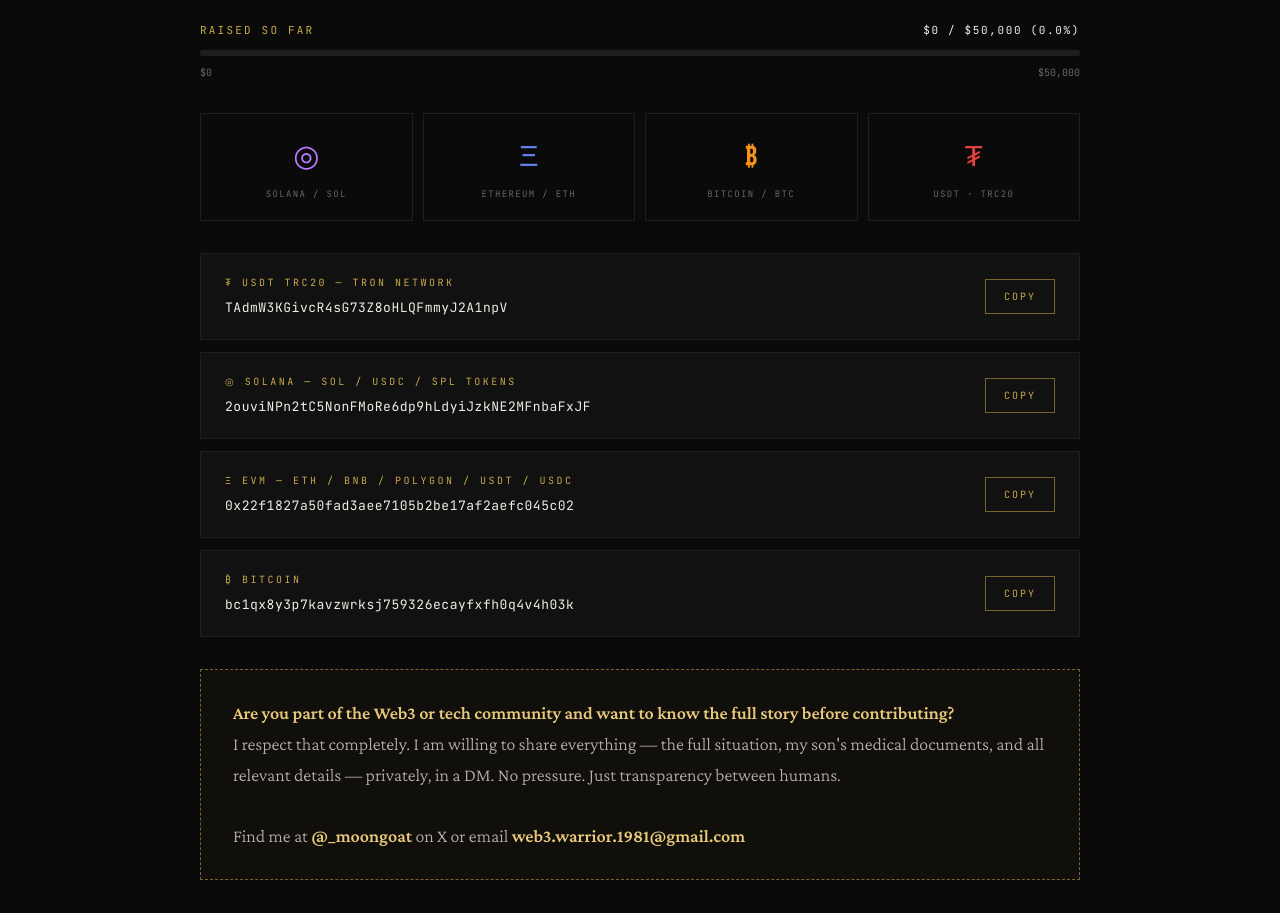
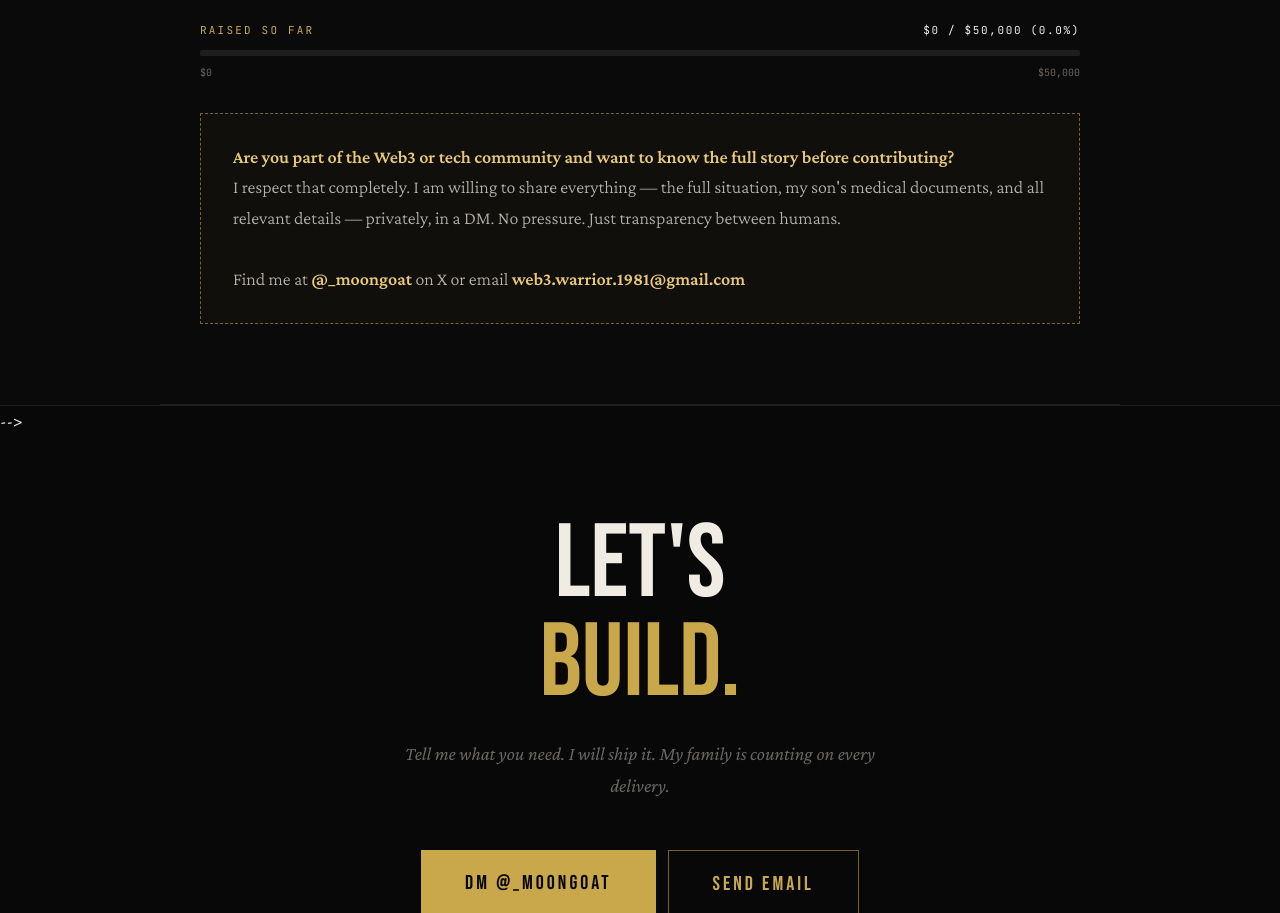
Before and after one commit to web3warrior1981/job, a plain HTML site: page index.html in a window 1280 px wide. Shown: the part 5672-6585 px from the top of the page. Drawn offline with nearby package versions, Linux system fonts and the light colour scheme.

Commit message:
Update index.html

```diff
--- a/index.html
+++ b/index.html
@@ -521,44 +521,7 @@
   document.getElementById('progress-label').textContent = '$' + amountRaised.toLocaleString() + ' / $50,000 (' + pct + '%)';
 </script>
 
-  <div class="coins-grid">
-    <div class="coin-card sol"><p class="coin-symbol">◎</p><p class="coin-name">Solana / SOL</p></div>
-    <div class="coin-card eth"><p class="coin-symbol">Ξ</p><p class="coin-name">Ethereum / ETH</p></div>
-    <div class="coin-card btc"><p class="coin-symbol">₿</p><p class="coin-name">Bitcoin / BTC</p></div>
-    <div class="coin-card tron"><p class="coin-symbol">₮</p><p class="coin-name">USDT · TRC20</p></div>
-  </div>
 
-  <div class="wallet-block">
-    <div class="wallet-info">
-      <p class="wallet-label">₮ USDT TRC20 — Tron Network</p>
-      <p class="wallet-address" id="trc20-addr">TAdmW3KGivcR4sG73Z8oHLQFmmyJ2A1npV</p>
-    </div>
-    <button class="copy-btn" onclick="copyWallet('trc20-addr',this)">Copy</button>
-  </div>
-
-  <div class="wallet-block">
-    <div class="wallet-info">
-      <p class="wallet-label">◎ Solana — SOL / USDC / SPL Tokens</p>
-      <p class="wallet-address" id="sol-addr">2ouviNPn2tC5NonFMoRe6dp9hLdyiJzkNE2MFnbaFxJF</p>
-    </div>
-    <button class="copy-btn" onclick="copyWallet('sol-addr',this)">Copy</button>
-  </div>
-
-  <div class="wallet-block">
-    <div class="wallet-info">
-      <p class="wallet-label">Ξ EVM — ETH / BNB / Polygon / USDT / USDC</p>
-      <p class="wallet-address" id="eth-addr">0x22f1827a50fad3aee7105b2be17af2aefc045c02</p>
-    </div>
-    <button class="copy-btn" onclick="copyWallet('eth-addr',this)">Copy</button>
-  </div>
-
-  <div class="wallet-block">
-    <div class="wallet-info">
-      <p class="wallet-label">₿ Bitcoin</p>
-      <p class="wallet-address" id="btc-addr">bc1qx8y3p7kavzwrksj759326ecayfxfh0q4v4h03k</p>
-    </div>
-    <button class="copy-btn" onclick="copyWallet('btc-addr',this)">Copy</button>
-  </div>
 
   <div class="dm-cta">
     <p>
```
